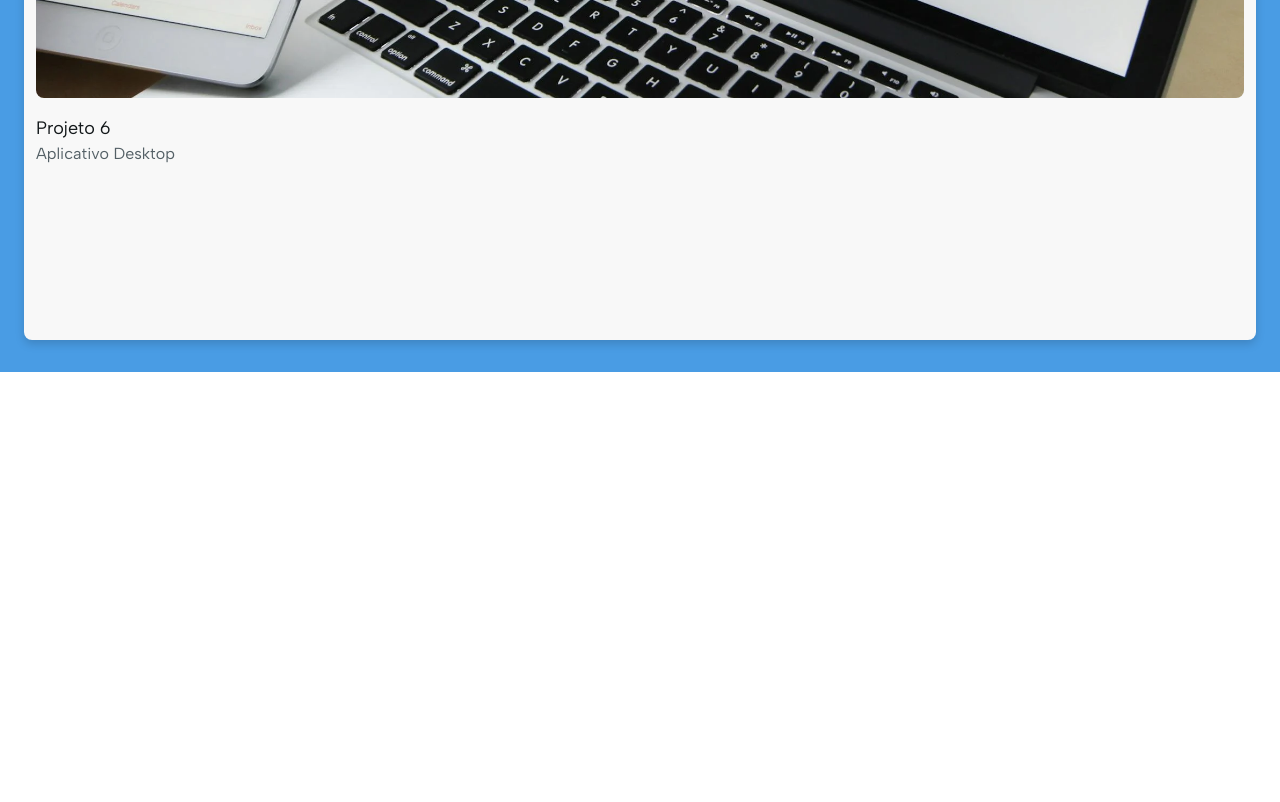
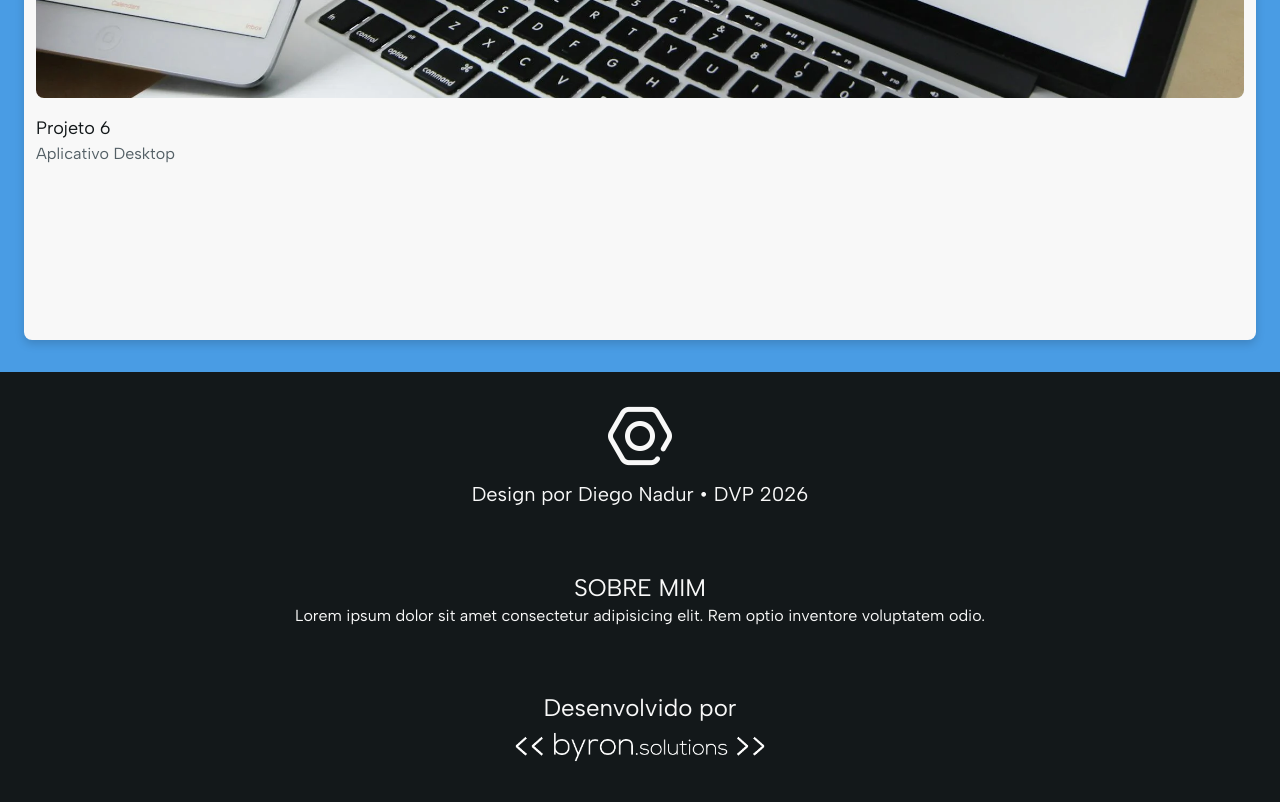
Before and after one commit to diegonadurcrv-ux/landing-page-byron, a website: page src/index.html in a window 1280 px wide. Shown: the part 6356-7158 px from the top of the page. Before the commit the page ends 6728 px from the top, so only its background shows below. Drawn offline with Linux system fonts and the light colour scheme.

Commit message:
inserção do footer

```diff
--- a/src/index.html
+++ b/src/index.html
@@ -103,6 +103,27 @@
             </div>
         </div>
      </section>
-
+     <!-- FOOTER -->
+     <footer class="bg-black text-white flex flex-col p-8 gap-16">
+        <div class="flex flex-col items-center gap-16">
+            <div class="flex flex-col items-center gap-3">
+                <div class="size-16">
+                    <img src="./img/icon_logo.png" alt="Logo do site">
+                </div>
+                <p class="text-xl">Design por Diego Nadur • DVP 2026</p>
+            </div>
+            <div class="text-center gap-2">
+                <h3 class="text-2xl">SOBRE MIM</h3>
+                <p class="text-base"> <!-- text base é o tamanho padrão de 16px -->
+                    Lorem ipsum dolor sit amet consectetur adipisicing elit. Rem optio inventore
+                    voluptatem odio.
+                </p>
+            </div>
+        </div>
+        <div class="flex flex-col items-center">
+            <p class="text-2xl">Desenvolvido por</p>
+            <div class="max-w-[260px]"><img src="./img/logo_byron.png" alt="Logo da byron.solutions"></div>
+        </div>
+     </footer>
 </body>
 </html>
```
Also changed, not shown: src/output.css.
